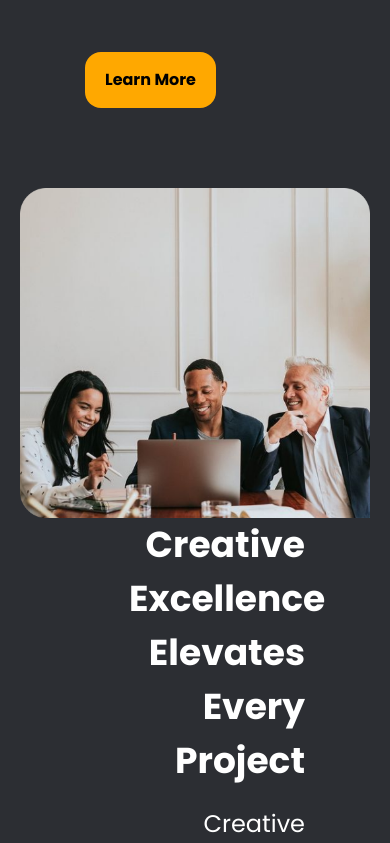
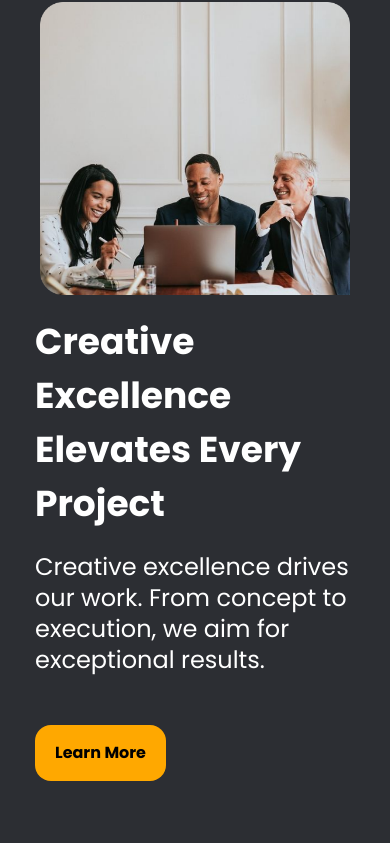
Before and after one commit to ecpieritz/vuetech, a Vue app: page / in a window 390 px wide. Shown: the part 3925-4768 px from the top of the page. Built offline with nearby package versions, Linux system fonts and the light colour scheme.

Commit message:
feat: add Choose section responsive

```diff
--- a/src/components/Choose.vue
+++ b/src/components/Choose.vue
@@ -113,6 +113,13 @@ $vt-white: #ffffff;
         font-size: 24px;
       }
 
+      @media (max-width: 960px) {
+        padding: 20px 0 0 10px;
+
+        h2,p{
+          width: 100%;
+        }
+      }
     }
   }
 
@@ -140,11 +147,32 @@ $vt-white: #ffffff;
 
     }
 
+    @media (max-width: 960px) {
+      flex-direction: row;
+
+      .col-md-7{
+        padding: 20px 0 0 10px;
+        text-align: left;
+
+        h2,p{
+          width: 100%;
+          margin-left: o;
+        }
+
+        .vt-btn {
+          margin-left: 0;
+        }
+      }
+
+    }
   }
 
   img {
     width: 100%;
   }
 
+  @media (max-width: 1024px) {
+    padding: 60px 20px;
+  }
 }
 </style>
```
